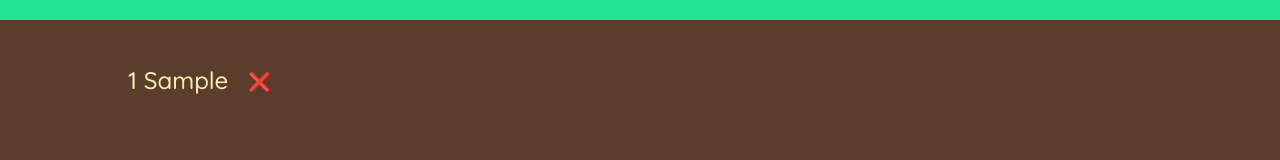
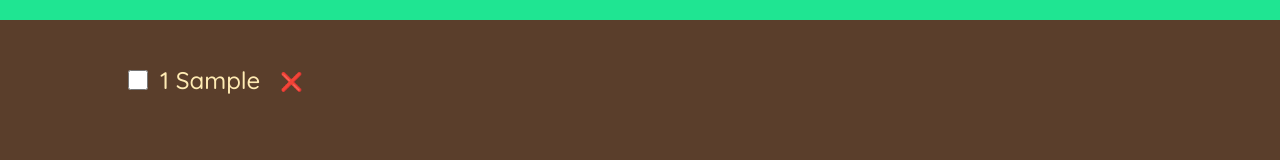
Before and after one commit to StafieA/prepair-for...., a React (Create React App) app: page / in a window 1280 px wide. Both pictures are taken after typing "Sample" into the empty fields and a click on the button "ADD". Shown: the part 257-417 px from the top of the page. Built offline with nearby package versions, Linux system fonts and the light colour scheme.

Commit message:
Update a list item on a given property(packed)

```diff
--- a/src/App.js
+++ b/src/App.js
@@ -13,11 +13,23 @@ function App() {
   function handleDeleteItem(id) {
     setItems((items) => items.filter((item) => item.id !== id));
   }
+
+  function handleToggleItem(id) {
+    setItems((items) =>
+      items.map((item) =>
+        item.id === id ? { ...item, packed: !item.packed } : item
+      )
+    );
+  }
   return (
     <div className="app">
       <LogoHeader />
       <Form setItems={setItems} />
-      <PackingList items={items} handleDeleteItem={handleDeleteItem} />
+      <PackingList
+        items={items}
+        handleDeleteItem={handleDeleteItem}
+        handleToggleItem={handleToggleItem}
+      />
       <Stats />
     </div>
   );
@@ -64,7 +76,7 @@ function Form({ setItems }) {
     </form>
   );
 }
-function PackingList({ items, handleDeleteItem }) {
+function PackingList({ items, handleDeleteItem, handleToggleItem }) {
   return (
     <div className="list">
       <ul>
@@ -73,15 +85,22 @@ function PackingList({ items, handleDeleteItem }) {
             itemObj={item}
             key={item.id}
             handleDeleteItem={handleDeleteItem}
+            handleToggleItem={handleToggleItem}
           />
         ))}
       </ul>
     </div>
   );
 }
-function Item({ itemObj, handleDeleteItem }) {
+function Item({ itemObj, handleDeleteItem, handleToggleItem }) {
+  // const [isPacked, setIsPacked] = useState(false);
   return (
     <li>
+      <input
+        type="checkbox"
+        value={itemObj.packed}
+        onChange={() => handleToggleItem(itemObj.id)}
+      />
       <span style={itemObj.packed ? { textDecoration: "line-through" } : {}}>
         {itemObj.quantity} {itemObj.description}
       </span>
```
